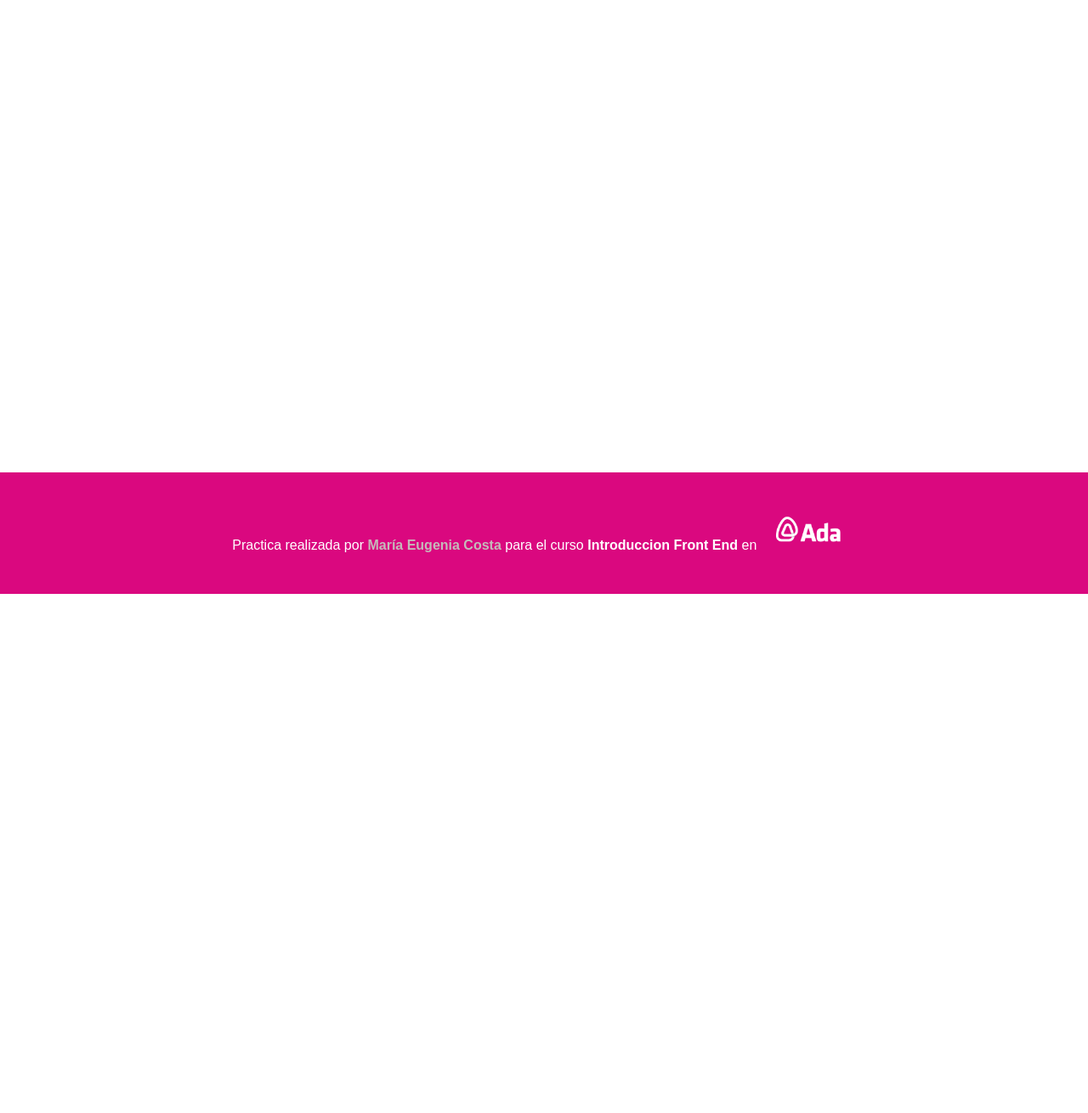
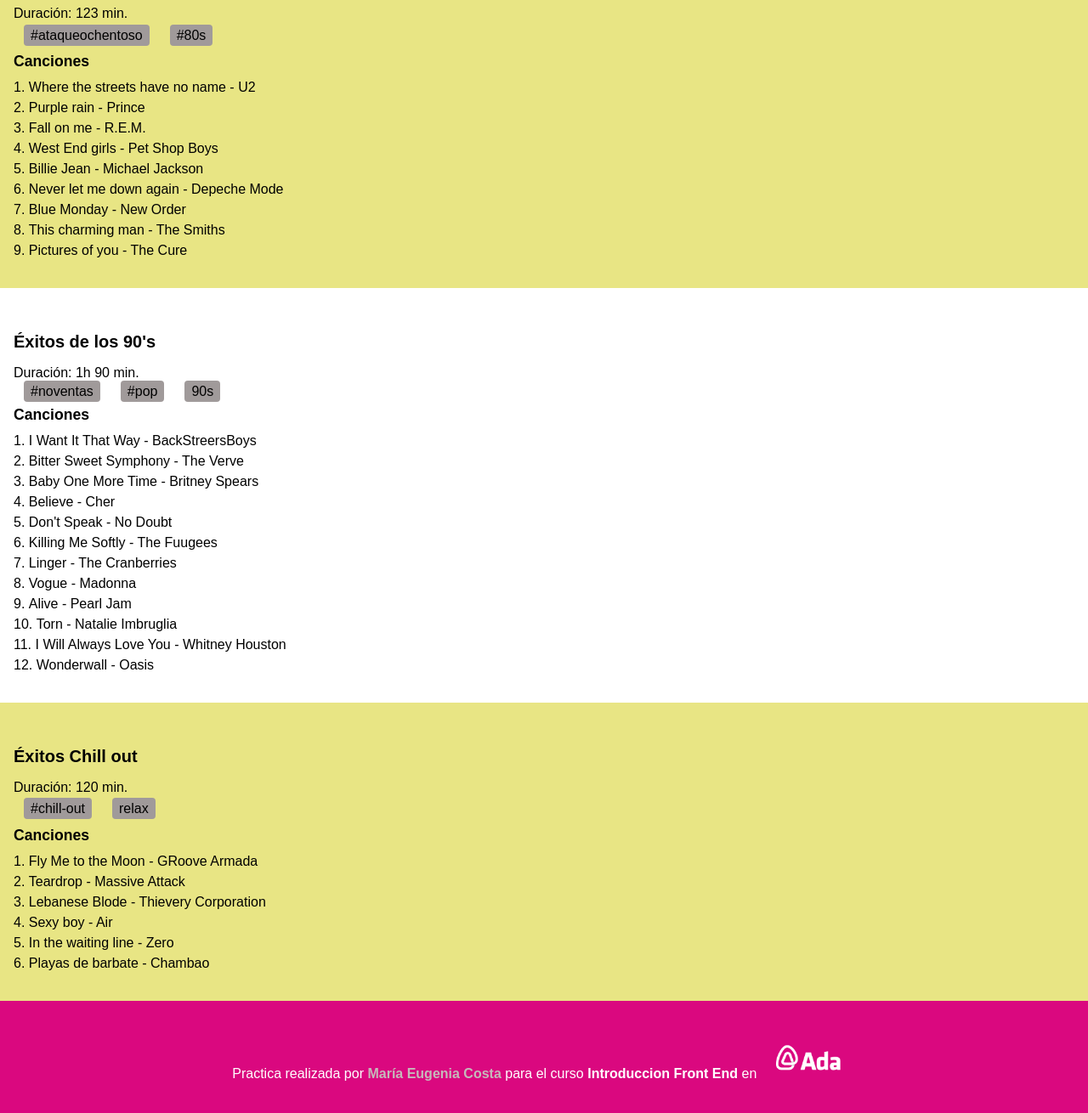
Before and after one commit to eugenia1984/ada-introduccion-frontend, a plain HTML site: page clase01/playlist.html in a window 1280 px wide. Shown: the part 168-1478 px from the top of the page at 85% size. Before the commit the page ends 867 px from the top, so only its background shows below. Drawn offline with Linux system fonts and the light colour scheme.

Commit message:
le doy estilos a la practica de playlist

```diff
--- a/clase01/playlist.html
+++ b/clase01/playlist.html
@@ -4,19 +4,85 @@
   <meta charset="UTF-8">
   <meta http-equiv="X-UA-Compatible" content="IE=edge">
   <meta name="viewport" content="width=device-width, initial-scale=1.0">
-  <title>Clase 1 |Playlist</title>
+  <title>Clase 1 | Playlist</title>
+  <meta name="description"
+  content="Hola bienvenidos a mi practica del curso de Ada Introduccion Front End, viendo HTML y CSS">
+  <link rel="apple-touch-icon" href="https://img.icons8.com/ios-glyphs/30/000000/musical-notes.png">
+  <meta name="theme-color" content="rgb(232, 229, 132)">
+  <meta name="twitter:card" content="summary">
+  <meta property="og:type" content="website">
+  <meta property="og:title" name="twitter:title" content="Clase 1 | Playlist">
+  <meta property="og:description" name="twitter:description"
+    content="Hola bienvenidos a mi practica del curso de Ada Introduccion Front End, viendo HTML y CSS">
+  <meta property="og:image" name="twitter:image"
+    content="https://eugenia1984.github.io/portafolio-fs/img/hero-image-home.jpg">
+  <meta property="og:url" name="twitter:url"
+    content="https://eugenia1984.github.io/ada-introduccion-frontend/clase01/index.html">
   <!-- FAVICON -->
-  <link rel="shortcut icon" href="https://img.icons8.com/ios-glyphs/30/000000/musical-notes.png" type="image/x-icon">
+  <link rel="favicon" href="https://img.icons8.com/ios-glyphs/30/000000/musical-notes.png">
   <!-- CSS GENERAL-->
   <link rel="stylesheet" href="../styles/main.css">
+  <!-- CSS PLAYLIST -->
+  <link rel="stylesheet" href="/styles/playlist.css">
 </head>
 <body>
   <!-- HEADER-->
   <header>
-    <h1>Playlist</h1>
+    <h1>Mis Playlist</h1>
   </header>
   <!-- MAIN -->
   <main>
+    <section class="ochentas">
+      <h2>Éxitos de los 80's</h2>
+      <p>Duración: 123 min.</p>
+      <p><span>#ataqueochentoso</span><span>#80s</span></p>
+      <h3>Canciones</h3>
+      <ol>
+        <li>Where the streets have no name - U2</li>
+        <li>Purple rain - Prince</li>
+        <li>Fall on me - R.E.M.</li>
+        <li>West End girls - Pet Shop Boys</li>
+        <li>Billie Jean - Michael Jackson</li>
+        <li>Never let me down again - Depeche Mode</li>
+        <li>Blue Monday - New Order</li>
+        <li>This charming man - The Smiths</li>
+        <li>Pictures of you - The Cure</li>
+      </ol>
+    </section>
+    <section class="noventas">
+      <h2>Éxitos de los 90's</h2>
+      <p>Duración: 1h 90 min.</p>
+      <span>#noventas</span><span>#pop</span><span>90s</span>
+      <h3>Canciones</h3>
+      <ol>
+        <li>I Want It That Way - BackStreersBoys</li>
+        <li>Bitter Sweet Symphony - The Verve</li>
+        <li>Baby One More Time - Britney Spears</li>
+        <li>Believe - Cher</li>
+        <li>Don't Speak - No Doubt</li>
+        <li>Killing Me Softly - The Fuugees</li>
+        <li>Linger - The Cranberries</li>
+        <li>Vogue - Madonna </li>
+        <li>Alive - Pearl Jam</li>
+        <li>Torn - Natalie Imbruglia</li>
+        <li>I Will Always Love You - Whitney Houston</li>
+        <li>Wonderwall - Oasis</li>
+      </ol>
+    </section>
+    <section class="chill-out">
+      <h2>Éxitos Chill out</h2>
+      <p>Duración: 120 min.</p>
+      <p><span>#chill-out</span><span>relax</span></p>
+      <h3>Canciones</h3>
+      <ol>
+        <li>Fly Me to the Moon - GRoove Armada</li>
+        <li>Teardrop - Massive Attack</li>
+        <li>Lebanese Blode - Thievery Corporation</li>
+        <li>Sexy boy - Air</li>
+        <li>In the waiting line - Zero</li>
+        <li>Playas de barbate - Chambao</li>
+      </ol>
+    </section>
 
   </main>
   <!-- FOOTER-->
--- a/styles/main.css
+++ b/styles/main.css
@@ -15,7 +15,7 @@
 
 :root {
   --primary-color: rgb(218, 8, 127);
-  --secondary-color: #fff;
+  --secondary-color: rgb(255, 255, 255);
   --gray-color: rgb(197, 186, 186);
   --hover-color: rgb(72, 6, 109);
   --dongle: 'Dongle', sans-serif;
--- /dev/null
+++ b/styles/playlist.css
@@ -0,0 +1,43 @@
+:root {
+  --bg-color-primary: rgb(232, 229, 132);
+  --bg-secondary-color: rgb(160, 154, 154);
+}
+
+main {
+  padding: 0rem;
+}
+
+h2 {
+  padding: 0.75rem 0rem;
+}
+
+h3 {
+  padding: 0.50rem 0rem;
+}
+
+.ochentas,
+.noventas,
+.chill-out {
+  padding: 2.5rem 1rem 2rem;
+}
+
+.ochentas,
+.chill-out {
+  background-color: var(--bg-color-primary);
+}
+
+li {
+  line-height: 1.50;
+  list-style-position: inside;
+}
+
+span {
+  background-color: var(--bg-secondary-color);
+  border-radius: 0.25rem;
+  margin: 0rem 0.75rem;
+  padding: 0.25rem 0.50rem;
+  -webkit-border-radius: 0.25rem;
+  -moz-border-radius: 0.25rem;
+  -ms-border-radius: 0.25rem;
+  -o-border-radius: 0.25rem;
+}
```
Also changed, not shown: 1 other file.
